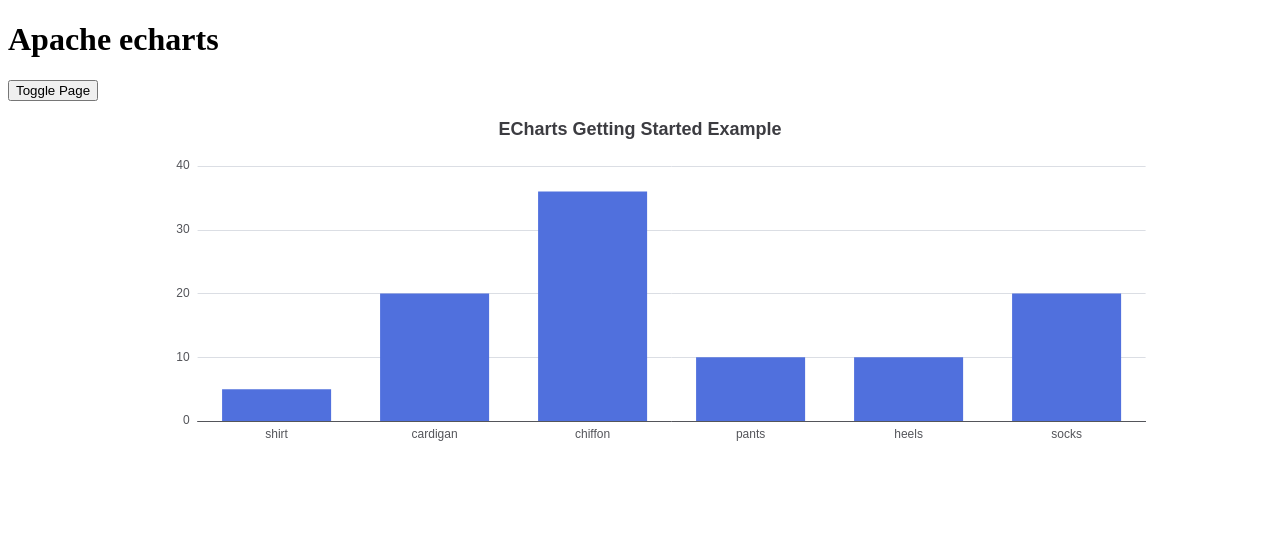
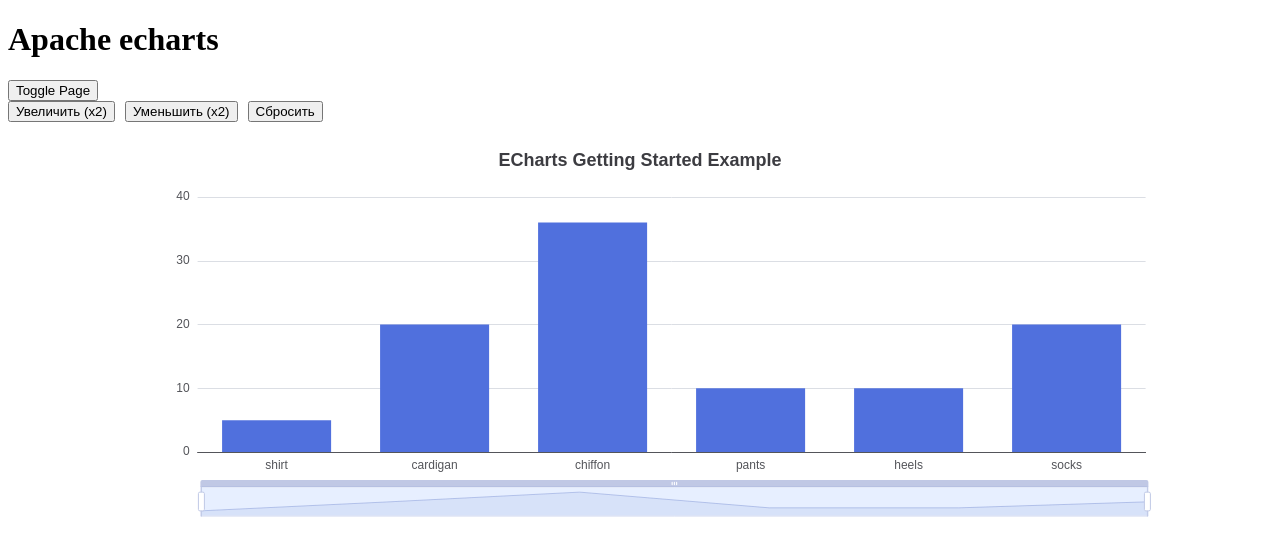
Before and after one commit to 8ladimirovi4/MT-tests, a React (Vite) app in the folder react-echarts-app/: page / in a window 1280 px wide. Shown: the top 556 px of the page. Built offline with nearby package versions, Linux system fonts and the light colour scheme.

Commit message:
feat: create zoom feature

```diff
--- a/react-echarts-app/src/components/Chart.tsx
+++ b/react-echarts-app/src/components/Chart.tsx
@@ -2,6 +2,7 @@
 import { useSelector } from 'react-redux';
 import * as echarts from 'echarts';
 import type { RootState } from '../store/store';
+import { useChartZoom } from '../features/zoom';
 
 const EChartsChart: React.FC = () => {
   const chartRef = useRef<HTMLDivElement>(null);
@@ -9,6 +10,9 @@
 
   // Получаем данные из chartSlice
   const chartOption = useSelector((state: RootState) => state.chart);
+
+  // Используем хук для масштабирования
+  const { zoomIn, zoomOut, resetZoom } = useChartZoom(chartInstance);
 
   useEffect(() => {
     // Инициализируем экземпляр ECharts при монтировании компонента
@@ -31,12 +35,23 @@
 
   useEffect(() => {
     if (chartInstance.current && chartOption) {
+      // Добавляем dataZoom конфигурацию для поддержки масштабирования
+
       // При получении данных обновляем опции графика
       chartInstance.current.setOption(chartOption as echarts.EChartsOption);
     }
   }, [chartOption]);
 
-  return <div ref={chartRef} style={{ width: '100%', height: '400px' }} />;
+  return (
+    <div style={{ width: '100%' }}>
+      <div style={{ marginBottom: '10px', display: 'flex', gap: '10px' }}>
+        <button onClick={zoomIn}>Увеличить (x2)</button>
+        <button onClick={zoomOut}>Уменьшить (x2)</button>
+        <button onClick={resetZoom}>Сбросить</button>
+      </div>
+      <div ref={chartRef} style={{ width: '100%', height: '400px' }} />
+    </div>
+  );
 };
 
 export default EChartsChart;
--- /dev/null
+++ b/react-echarts-app/src/features/zoom/index.ts
@@ -0,0 +1 @@
+export { useChartZoom } from './useChartZoom';
--- /dev/null
+++ b/react-echarts-app/src/features/zoom/useChartZoom.ts
@@ -0,0 +1,115 @@
+import { useCallback } from 'react';
+import type { ECharts } from 'echarts';
+
+interface ZoomState {
+  start: number;
+  end: number;
+}
+
+const ZOOM_FACTOR = 2;
+const MIN_ZOOM_RANGE = 5; // Минимальный диапазон масштабирования в процентах
+
+export const useChartZoom = (chartInstance: React.MutableRefObject<ECharts | null>) => {
+  const getCurrentZoom = useCallback((): ZoomState | null => {
+    if (!chartInstance.current) return null;
+
+    const option = chartInstance.current.getOption();
+    const dataZoom = (option as any).dataZoom;
+
+    if (dataZoom && dataZoom.length > 0) {
+      const zoom = dataZoom[0];
+      // Используем start/end для процентного масштабирования
+      const start = zoom.start !== undefined ? zoom.start : 0;
+      const end = zoom.end !== undefined ? zoom.end : 100;
+      return { start, end };
+    }
+
+    // Если dataZoom не установлен, возвращаем полный диапазон
+    return { start: 0, end: 100 };
+  }, [chartInstance]);
+
+  const zoomIn = useCallback(() => {
+    if (!chartInstance.current) return;
+
+    const currentZoom = getCurrentZoom();
+    if (!currentZoom) return;
+
+    const range = currentZoom.end - currentZoom.start;
+
+    // Проверяем минимальный диапазон
+    if (range <= MIN_ZOOM_RANGE) return;
+
+    const center = (currentZoom.start + currentZoom.end) / 2;
+    const newRange = range / ZOOM_FACTOR;
+
+    // Вычисляем новые границы, сохраняя центр
+    let newStart = center - newRange / 2;
+    let newEnd = center + newRange / 2;
+
+    // Корректируем границы, если они выходят за пределы
+    if (newStart < 0) {
+      newStart = 0;
+      newEnd = newRange;
+    }
+    if (newEnd > 100) {
+      newEnd = 100;
+      newStart = 100 - newRange;
+    }
+
+    chartInstance.current.dispatchAction({
+      type: 'dataZoom',
+      dataZoomIndex: 0,
+      start: newStart,
+      end: newEnd,
+    });
+  }, [chartInstance, getCurrentZoom]);
+
+  const zoomOut = useCallback(() => {
+    if (!chartInstance.current) return;
+
+    const currentZoom = getCurrentZoom();
+    if (!currentZoom) return;
+
+    const range = currentZoom.end - currentZoom.start;
+    const center = (currentZoom.start + currentZoom.end) / 2;
+    const newRange = Math.min(100, range * ZOOM_FACTOR);
+
+    // Вычисляем новые границы, сохраняя центр
+    let newStart = center - newRange / 2;
+    let newEnd = center + newRange / 2;
+
+    // Корректируем границы, если они выходят за пределы
+    if (newStart < 0) {
+      newStart = 0;
+      newEnd = newRange;
+    }
+    if (newEnd > 100) {
+      newEnd = 100;
+      newStart = 100 - newRange;
+    }
+
+    chartInstance.current.dispatchAction({
+      type: 'dataZoom',
+      dataZoomIndex: 0,
+      start: newStart,
+      end: newEnd,
+    });
+  }, [chartInstance, getCurrentZoom]);
+
+  const resetZoom = useCallback(() => {
+    if (!chartInstance.current) return;
+
+    chartInstance.current.dispatchAction({
+      type: 'dataZoom',
+      start: 0,
+      end: 100,
+    });
+  }, [chartInstance]);
+
+  return {
+    zoomIn,
+    zoomOut,
+    resetZoom,
+    getCurrentZoom,
+  };
+};
--- a/react-echarts-app/src/store/chartSlice.ts
+++ b/react-echarts-app/src/store/chartSlice.ts
@@ -14,6 +14,12 @@
     name: string;
     type: string;
     data: number[];
+  }>;
+  dataZoom: Array<{
+    type: string;
+    show: boolean;
+    start: number;
+    end: number;
   }>;
 }
 
@@ -32,7 +38,15 @@
       type: 'bar',
       data: [5, 20, 36, 10, 10, 20]
     }
-  ]
+  ],
+  dataZoom: [  // конфигурация для поддержки масштабирования
+    {
+      type: 'slider',
+      show: true,
+      start: 0,
+      end: 100,
+    },
+  ],
 };
 
 const chartSlice = createSlice({
```
